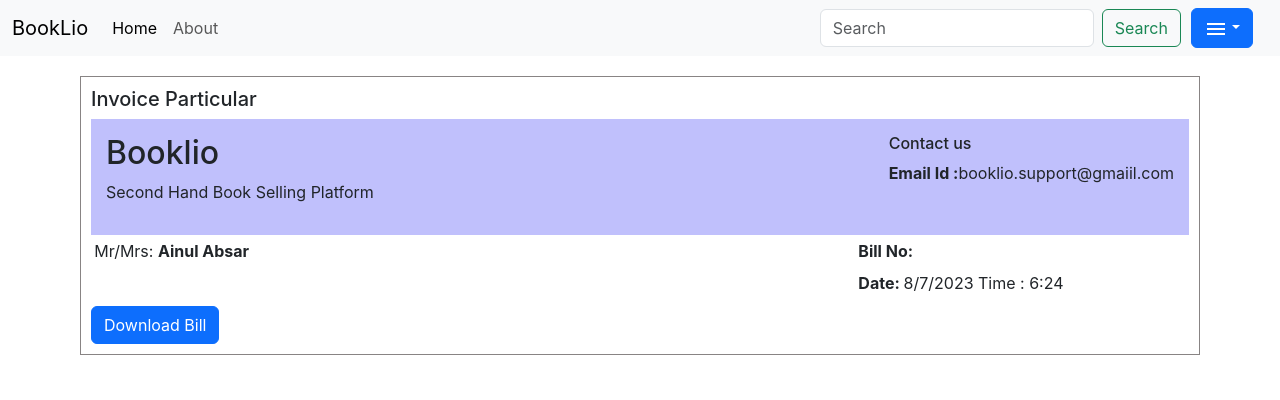
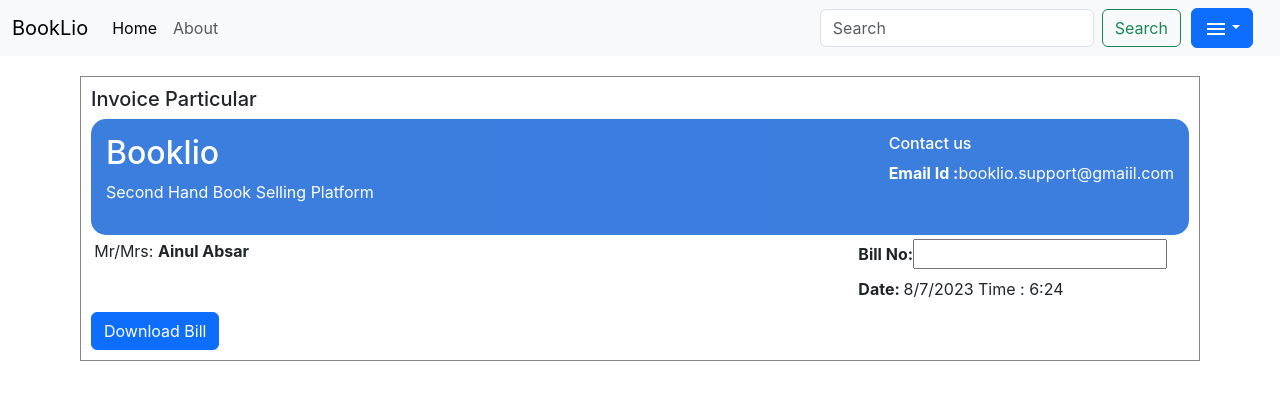
Before and after one commit to Ainulabsar/Book-lio, a React (Create React App) app: page /Bill in a window 1280 px wide. Shown: the top 400 px of the page. Built offline with nearby package versions, Linux system fonts and the light colour scheme.

Commit message:
Bill with quantity

```diff
--- a/src/components/Buyer/Bill.js
+++ b/src/components/Buyer/Bill.js
@@ -1,10 +1,18 @@
-import React from "react";
+import React, { useState } from "react";
 import "./Book.css";
 import { useLocation } from "react-router-dom";
 
 function Bill() {
   const location = useLocation();
   const bookData = location.state ? location.state.bookData : null;
+
+  const [quantity, setQuantity] = useState(1);
+
+  const handleInputChange = (e) => {
+    const newValue = e.target.value;
+    setQuantity(newValue);
+    console.log(newValue);
+  };
 
   console.log("Location state:", location.state); // Check the location.state object
   console.log("bookData:", bookData);
@@ -49,6 +57,7 @@ function Bill() {
               <div className="bdetails">
                 <p className="Bill">
                   <strong>Bill No:</strong>
+                  <input type="number" />
                 </p>
                 <p className="Date">
                   <strong>Date: </strong>
@@ -76,14 +85,21 @@ function Bill() {
                       <th scope="row">1</th>
                       <td>{bookData.book.name}</td>
                       {/* <td>{bookData.name}</td> */}
-                      <td>1</td>
+                      <td>
+                        <input
+                          type="number"
+                          value={quantity}
+                          onChange={handleInputChange}
+                        />
+                      </td>
                       <td>{bookData.book.price}</td>
                     </tr>
                   </tbody>
                 </table>
 
                 <p>
-                  Total Amount: <strong>{bookData.book.price} </strong>
+                  Total Amount:{" "}
+                  <strong>{bookData.book.price * quantity} </strong>
                 </p>
               </div>
             )}
--- a/src/components/Buyer/Book.css
+++ b/src/components/Buyer/Book.css
@@ -13,8 +13,11 @@
    display: flex;
    justify-content: space-between;
    width: 100%;
-   background-color: rgb(192, 192, 252);
+   background-color:#0B5ED7 ;
+   opacity: 80%;
+   color: white;
    padding: 15px;
+   border-radius: 15px;
 }
 .contact{
     display: flex;
```
